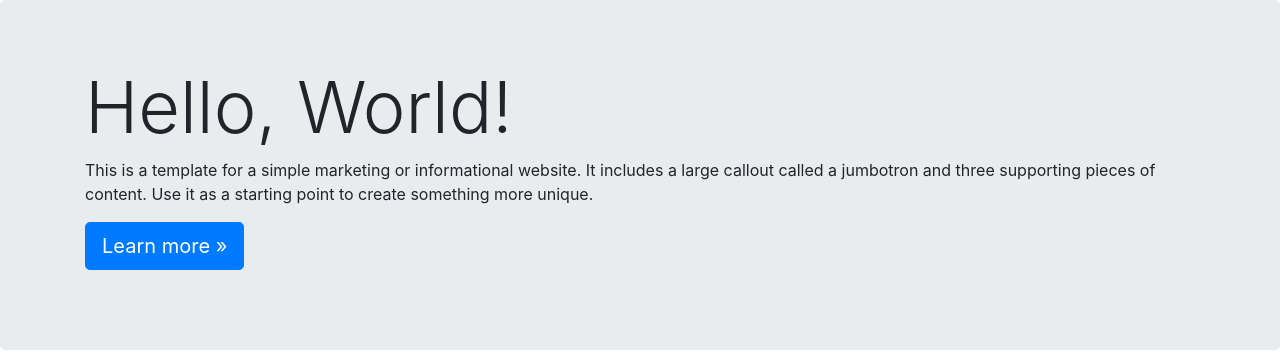
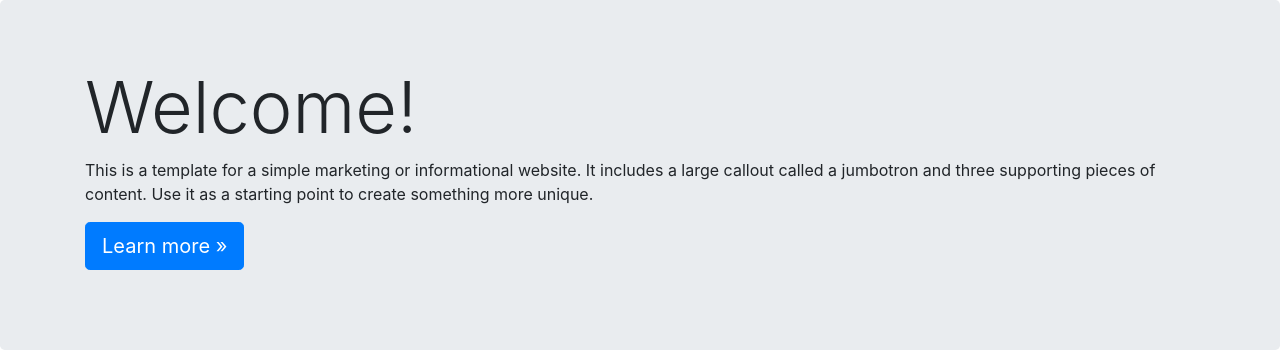
Before and after one commit to chriskok/cikguhub, a Django app: page / in a window 1280 px wide. Shown: the part 56-420 px from the top of the page. Run offline with Django 4.2, Linux system fonts and the light colour scheme; parts of the project's set-up code (start-up, migrations or seed data) failed here and were passed over; some libraries are stand-ins or nearby versions.

Commit message:
Quick html update to test deployment changes

```diff
--- a/templates/home.html
+++ b/templates/home.html
@@ -9,7 +9,7 @@
     <!-- Main jumbotron for a primary marketing message or call to action -->
     <div class="jumbotron">
         <div class="container">
-            <h1 class="display-3">Hello, {% if user.username %} {{user.username}}{% else %} World{% endif %}!</h1>
+            <h1 class="display-3">{% if user.username %}Welcome, {{user.username}}{% else %}Welcome{% endif %}!</h1>
             <p>This is a template for a simple marketing or informational website. It includes a large callout called a
                 jumbotron and three supporting pieces of content. Use it as a starting point to create something more
                 unique.</p>
```
